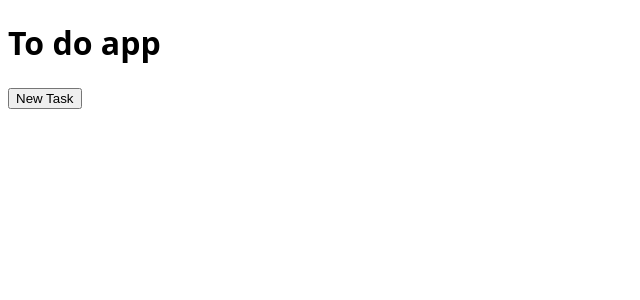
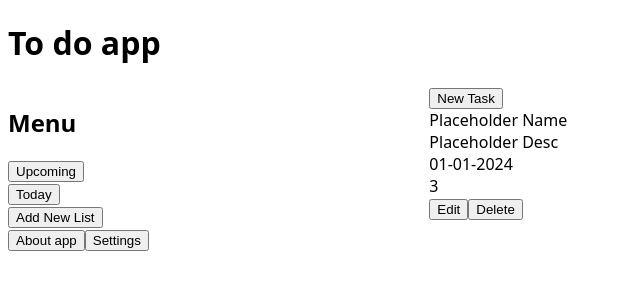
Before and after one commit to mikeski-aa/to-do-app-react, a React (Vite) app: page / in a window 1280 px wide. Shown: the top 300 px of the page, without its empty margins (0-640 px from the left). Built offline with nearby package versions, Linux system fonts and the light colour scheme.

Commit message:
Added nav bar section Additionally, added placeholder items to the current states to show something on launch

```diff
--- a/src/App.css
+++ b/src/App.css
@@ -0,0 +1,4 @@
+.mainStuff {
+  display: grid;
+  grid-template-columns: 1fr 1fr 1fr;
+}
--- a/src/App.jsx
+++ b/src/App.jsx
@@ -1,8 +1,9 @@
 import { useState } from "react";
 import { ToDoItems } from "./components/ToDoDetails";
 import { CreateNewTask } from "./components/NewTaskModal";
-import { createContext, useContext } from "react";
+import { createContext } from "react";
 import { EditTask } from "./components/EditTask";
+import { Nav } from "./components/Nav";
 import "./App.css";
 
 export const TaskContext = createContext();
@@ -15,9 +16,25 @@ function App() {
     taskDate: "",
     taskPrio: "",
   });
-  const [currentTasks, setCurrentTasks] = useState([]);
+  const [currentTasks, setCurrentTasks] = useState([
+    {
+      taskId: "15351355",
+      taskName: "Placeholder Name",
+      taskDesc: "Placeholder Desc",
+      taskDate: "01-01-2024",
+      taskPrio: "3",
+    },
+  ]);
   const [addNewTask, setNewTask] = useState(false);
   const [editTask, setEditTask] = useState(false);
+  // placeholder list to show on startup and for testing
+  const [currentList, setCurrentList] = useState([
+    {
+      listKey: "jhasd7861j",
+      listName: "Placeholder List",
+      listItems: currentTasks,
+    },
+  ]);
 
   return (
     <>
@@ -34,9 +51,12 @@ function App() {
           setEditTask,
         }}
       >
-        <ToDoItems />
-        <CreateNewTask />
-        <EditTask />
+        <div className="mainStuff">
+          <Nav />
+          <ToDoItems />
+          <CreateNewTask />
+          <EditTask />
+        </div>
       </TaskContext.Provider>
     </>
   );
--- a/src/components/Nav.jsx
+++ b/src/components/Nav.jsx
@@ -0,0 +1,35 @@
+import { TaskContext } from "../App";
+
+// navigation bar
+// here, we want to give user the option to select which task folder they would like to see
+// perhaps add other functionality like see today's tasks, or upcoming tasks?
+
+function Nav() {
+  return (
+    <div className="navBar">
+      <div className="header">
+        <h2>Menu</h2>
+      </div>
+      <div className="tasks">
+        <div className="upcomingTasks">
+          <button>Upcoming</button>
+        </div>
+        <div className="todayTask">
+          <button>Today</button>
+        </div>
+      </div>
+
+      <div className="lists">
+        <div className="currentLists"></div>
+        <button>Add New List</button>
+      </div>
+
+      <div className="about">
+        <button>About app</button>
+        <button>Settings</button>
+      </div>
+    </div>
+  );
+}
+
+export { Nav };
```
